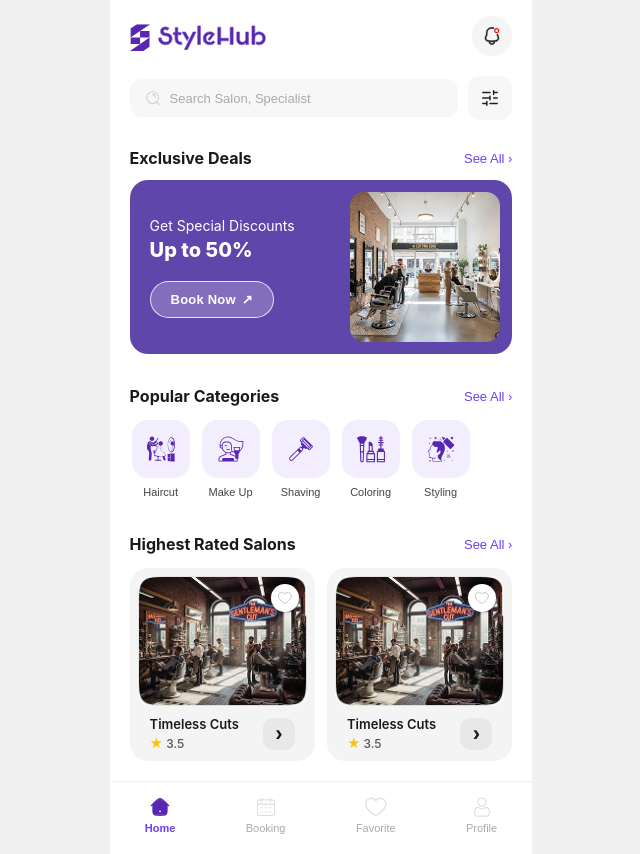
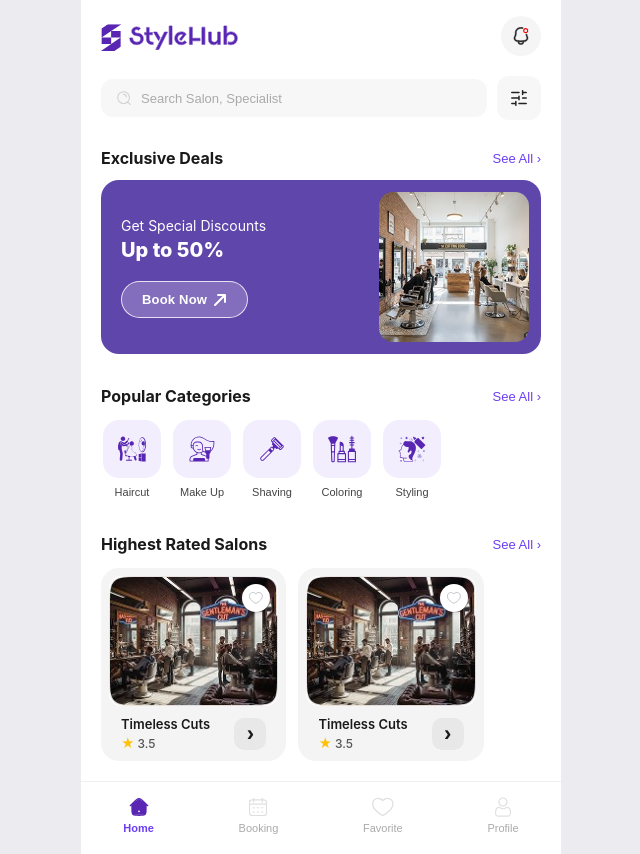
Before and after one commit to Ahmadhalabi2/StyleHub, a React (Vite) app: page / in a window 1280 px wide. Shown: the whole page, without its empty margins (319-959 px from the left). Built offline with nearby package versions, Linux system fonts and the light colour scheme.

Commit message:
fix: responsive layout + SVG arrow button

```diff
--- a/src/App.css
+++ b/src/App.css
@@ -3,4 +3,13 @@
   display: flex;
   flex-direction: column;
   background: #fff;
+  width: 100%;
+  max-width: 480px;
+  margin: 0 auto;
 }
+
+@media (min-width: 520px) {
+  body {
+    background: #ebebf0;
+  }
+}
--- a/src/components/ExclusiveDeals.tsx
+++ b/src/components/ExclusiveDeals.tsx
@@ -13,7 +13,10 @@ const ExclusiveDeals = () => {
           <p className={styles.bannerSubtitle}>Get Special Discounts</p>
           <p className={styles.bannerTitle}>Up to 50%</p>
           <button className={styles.bookBtn}>
-            Book Now <span>↗</span>
+            Book Now
+            <svg width="14" height="14" viewBox="0 0 14 14" fill="none" xmlns="http://www.w3.org/2000/svg">
+              <path d="M2 12L12 2M12 2H5M12 2V9" stroke="white" strokeWidth="2" strokeLinecap="round" strokeLinejoin="round"/>
+            </svg>
           </button>
         </div>
         <div className={styles.bannerImage}>
```
Also changed, not shown: 4 other files (tests, documents, lock files or other folders).
